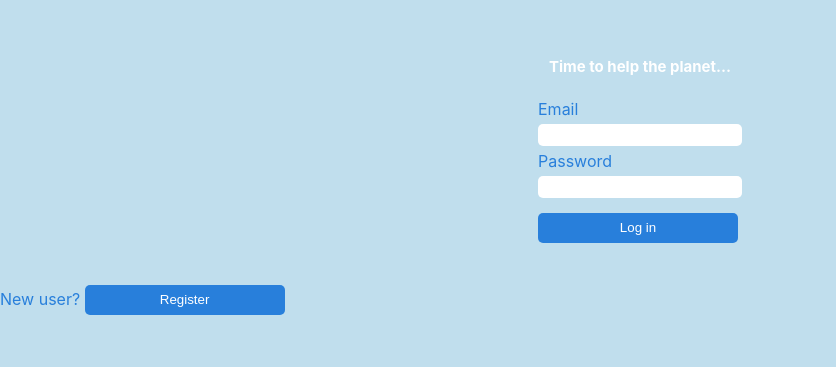
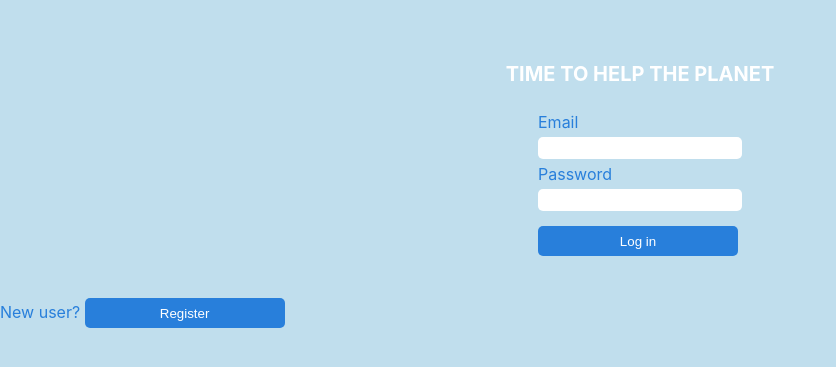
Before and after one commit to LinaAdamsson/final-project-frontend, a React (Create React App) app: page /login in a window 1280 px wide. Shown: the part 155-522 px from the top of the page, without its empty margins (0-836 px from the left). Built offline with nearby package versions, Linux system fonts and the light colour scheme.

Commit message:
Minor changes.

```diff
--- a/src/components/IntroPage.js
+++ b/src/components/IntroPage.js
@@ -31,7 +31,7 @@ const IntroPage = () => {
       <Avatar src="https://lh3.googleusercontent.com/fd4G2VpauOVpTMbQrQPAuXDkSGSXhaFDMT3-gyAzFuJCP_sPOthfsiOUDPMWOgsbG2D764fIhCvfVPJpksHMqDLcE4BWKhPOhu8C8mTdT-PeR1y5hc3rLd4DXrgFVHXRQqpnIxrnRA=w2400" alt="avatar" />
       {/* <img src="https://lh3.googleusercontent.com/_sc4YA0LUVLjvaEo53xNsMzOliSzChCbFmcRQz1pLlxh6s8onKxf9fnXynT8V3YmXXp45ecPGZCiDJqsLq45zm2ioFhTfZtvenw99BFPinQvH4vytbpnOj7PxZU86F7vwUe5ALLoPQ=w2400" alt="avatar" /> */}
       <IntroText>
-        <h2>Time to help the planet...</h2>
+        <h2>TIME TO HELP THE PLANET</h2>
       </IntroText>
       {showLoginForm ? (
         <>
--- a/src/styles/StartPage.js
+++ b/src/styles/StartPage.js
@@ -5,7 +5,7 @@ display: flex;
 justify-content: center;
 margin: 200px 0 -210px 0;
 h2{
-font-size: 15px;
+font-size: 20px;
 color: white;
 }
 `
```
